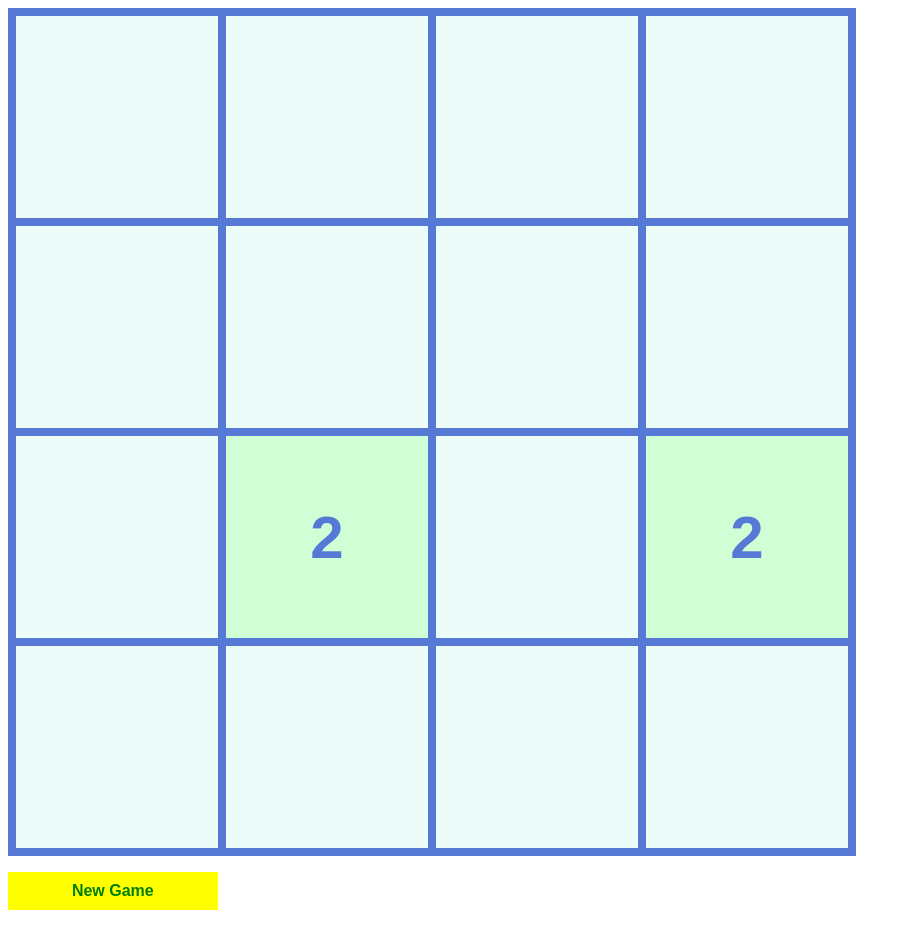
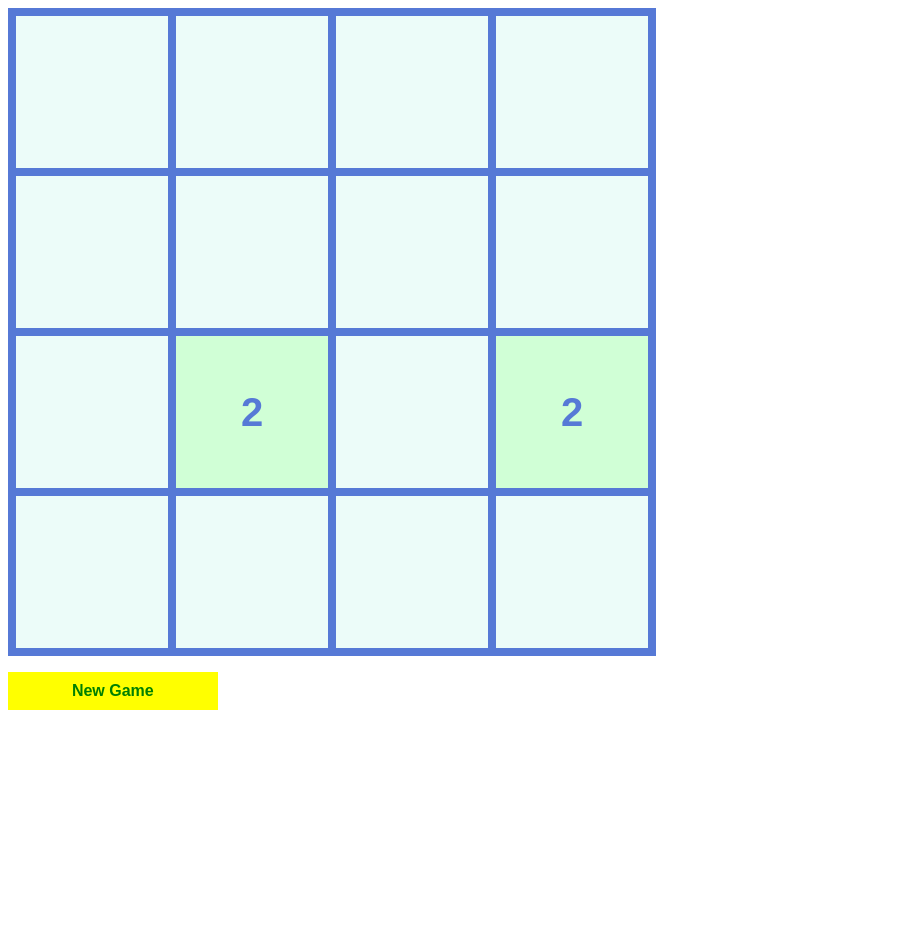
Before and after one commit to sergener/256-A-2048-clone, a plain HTML site: page index.html in a window 1280 px wide. Shown: the whole page, without its empty margins (0-911 px from the left). After the commit the page ends 800 px from the top, so only its background shows below. Drawn offline with nearby package versions, Linux system fonts and the light colour scheme.

Commit message:
Update page

```diff
--- a/css/application.css
+++ b/css/application.css
@@ -2,12 +2,11 @@ td {
 	color: #5679D6;
 	font-family: Arial, sans-serif;
 	font-weight: bold;
-	font-size: 60px;
+	font-size: 40px;
 	text-align: center;
-	width: 200px;
-	height: 200px;
+	width: 150px;
+	height: 150px;
 	border: solid 3px;
-	/*border-width: 20px;*/
 	border-color: #5679D6;
 }
 
--- a/index.html
+++ b/index.html
@@ -12,7 +12,7 @@
   -->
   <link rel="stylesheet" href="css/application.css">
 
-  <script type="text/javascript" src="http://code.jquery.com/jquery-1.9.1.js"></script>
+  <script src="https://ajax.googleapis.com/ajax/libs/jquery/3.1.1/jquery.min.js"></script>
   <script src="js/mousetrap.js"></script>
   <script type="text/javascript" src="https://cdn.jsdelivr.net/lodash/4.12.0/lodash.min.js"></script>
   <script src="js/game.js"></script>
```
